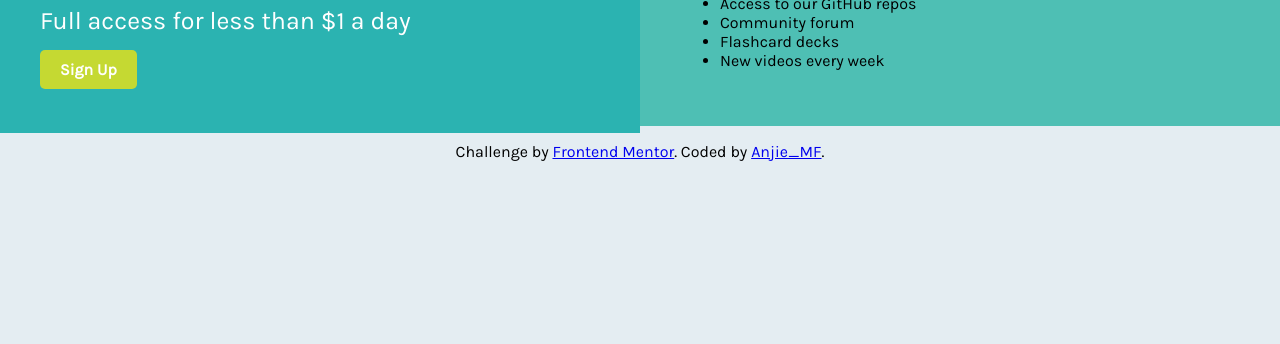
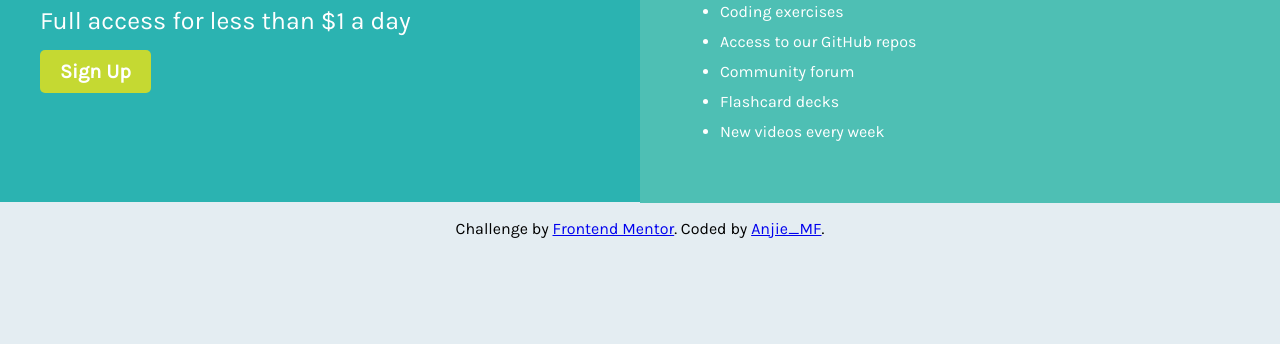
Before and after one commit to Anjie-MF/FEM-single-price, a plain HTML site: page index.html in a window 1280 px wide. Shown: the part 456-800 px from the top of the page. Drawn offline with Linux system fonts and the light colour scheme.

Commit message:
Updated unordered list

```diff
--- a/css/main.css
+++ b/css/main.css
@@ -75,7 +75,7 @@ body {
     color: #fff;
 }
 
-#us p {
+#us li {
     color: #fff;
     line-height: 20px;
 }
@@ -136,7 +136,7 @@ footer {
         font-size: 25px;
     }
 
-    input[type=button] {
+    .button-link {
         background-color: #C5D932;
         color: #fff;
         padding: 10px 20px;
@@ -155,7 +155,7 @@ footer {
         align-self: flex-start;
     }
 
-    #us p {
+    #us li {
         line-height: 30px;
     }
 
```
